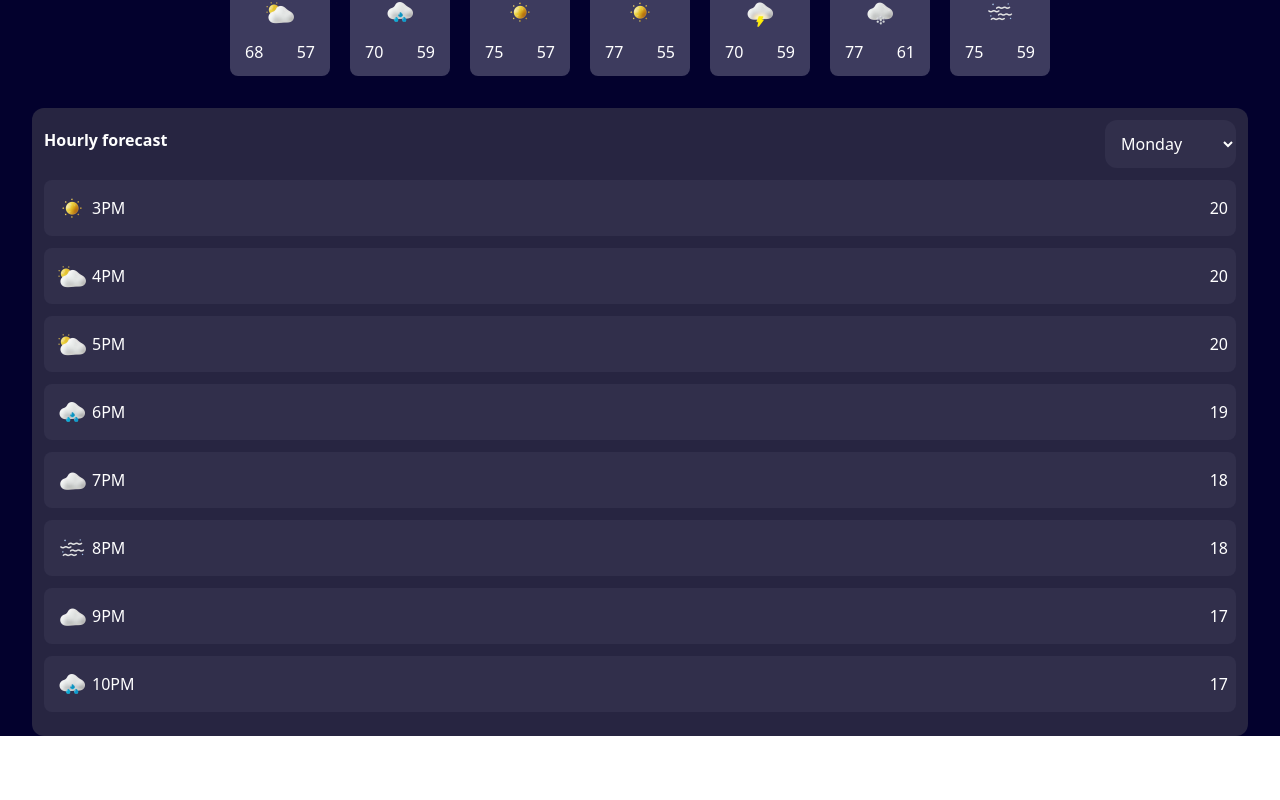
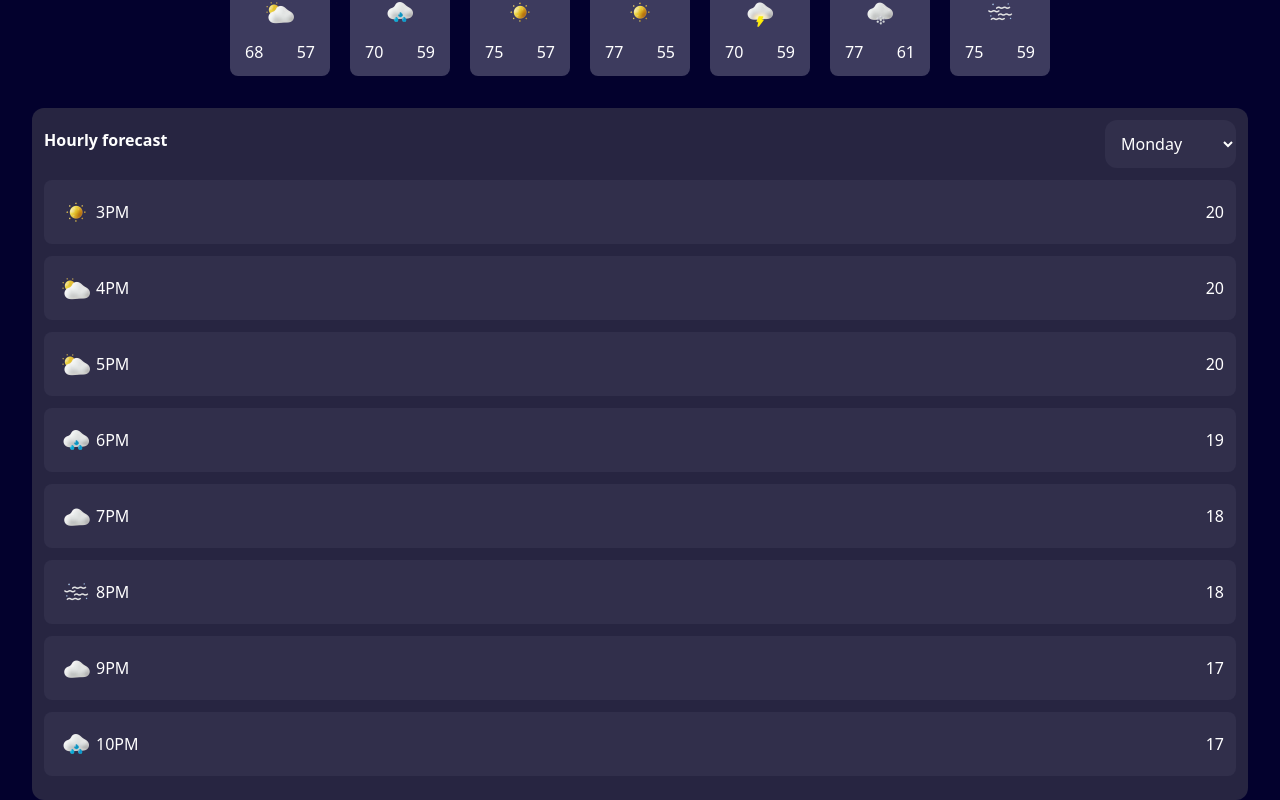
Before and after one commit to szczepanieceryk/weather-app, a React (Vite) app: page / in a window 1280 px wide. Shown: the part 848-1648 px from the top of the page. Before the commit the page ends 1584 px from the top, so only its background shows below. Built offline with nearby package versions, Linux system fonts and the light colour scheme.

Commit message:
fixui): add bigger padding

```diff
--- a/src/components/HourForecast.tsx
+++ b/src/components/HourForecast.tsx
@@ -2,7 +2,7 @@ import React from 'react';
 import { HourForecastProps } from '../types/types';
 const HourForecast: React.FC<HourForecastProps> = ({ weather, hour, temperature }) => {
   return (
-    <div className="my-3 p-2 flex justify-between items-center rounded-lg text-white bg-[#312f4bff]">
+    <div className="my-3 p-3 flex justify-between items-center rounded-lg text-white bg-[#312f4bff]">
       <div className="flex items-center">
         <img src={weather} alt="" className="w-1- h-10" />
         <span>{hour}</span>
```
